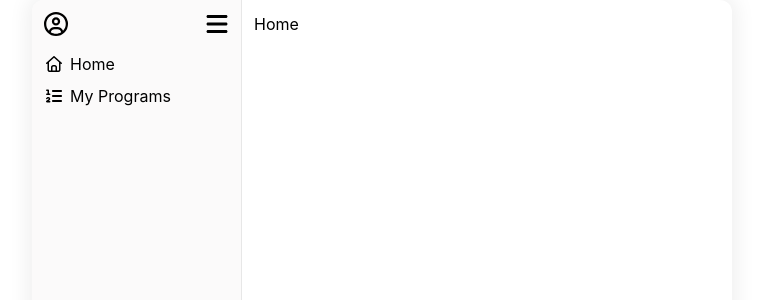
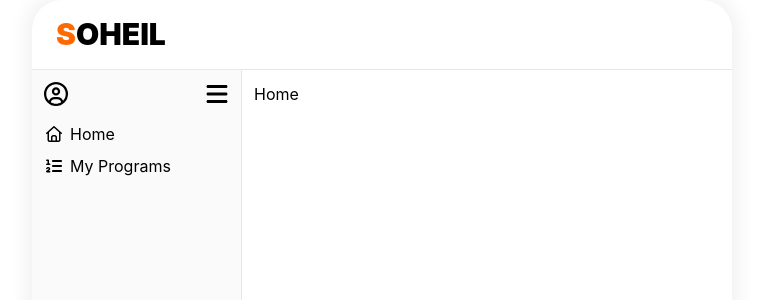
Before and after one commit to Arissj4/GymProg, a React (Vite) app in the folder front-end/: page / in a window 1280 px wide. Shown: the top 300 px of the page, without its empty margins (258-1021 px from the left). Built offline with nearby package versions, Linux system fonts and the light colour scheme.

Commit message:
[ADD] added tailwind fw

```diff
--- a/front-end/src/App.css
+++ b/front-end/src/App.css
@@ -1 +1,5 @@
 @import "tailwindcss";
+
+@theme {
+  --color-section-border-gray: #e7e7e7;
+}
--- a/front-end/src/App.tsx
+++ b/front-end/src/App.tsx
@@ -5,10 +5,19 @@ import UserExercisePrograms from './components/UserExercisePrograms'
 import Home from './components/Home'
 import Login from './components/Login'
 import Sidebar from './components/Sidebar'
+import type { User } from './model/User'
+import PageHeader from './components/PageHeader'
 
 
 function App() {
 
+  const testUser: User = {
+    id: 1,
+    name: 'Soheil',
+    email: "Soheil@gmail.com",
+    password: "password",
+    image: null,
+  }
 
   function handleNavigate(route: string): void{
     console.log(route);
@@ -16,8 +25,13 @@ function App() {
 
   return (
     <>
-      <div id="wrapper" className='rounded-xl'>
-        <Sidebar userFullName='Soheil Jamshidi' handleNavigate={handleNavigate}/>
+      <div id="wrapper" className='rounded-[30px]'>
+        <div>
+          <PageHeader user={testUser} handleNavigate={handleNavigate}/>
+        </div>
+
+        <div>
+          <Sidebar user={testUser} handleNavigate={handleNavigate}/>
           <BrowserRouter>
             <Routes>
               <Route index element={<Home />} />
@@ -26,6 +40,7 @@ function App() {
             </Routes>
           </BrowserRouter>
         </div>
+      </div>
     </>
   )
 }
--- a/front-end/src/components/Home.tsx
+++ b/front-end/src/components/Home.tsx
@@ -4,7 +4,7 @@ type Props = {}
 
 const Home = (props: Props) => {
   return (
-    <div id="home">
+    <div id="home" className='p-3'>
       Home
     </div>
   )
--- /dev/null
+++ b/front-end/src/components/PageHeader.tsx
@@ -0,0 +1,25 @@
+import React from 'react'
+import { getUserFullName, type User } from '../model/User'
+
+type Props = {
+  user: User,
+  handleNavigate: (route: string) => void,
+}
+
+const PageHeader = (props: Props) => {
+  return (
+    <div
+    id='page-header'
+    className='border-b border-solid border-section-border-gray px-6 py-3 h-15'
+    >
+      <span className='text-[30px] font-[1000] text-orange-500'>
+        {props.user?.name?.slice(0, 1).toUpperCase()}
+      </span>
+      <span className='text-[30px] font-[1000]'>
+      {props.user?.name?.slice(1).toUpperCase()}
+      </span>
+    </div>
+  )
+}
+
+export default PageHeader;
--- a/front-end/src/components/Sidebar.tsx
+++ b/front-end/src/components/Sidebar.tsx
@@ -5,11 +5,11 @@ import { faHouse, faCircleUser } from '@fortawesome/free-regular-svg-icons'
 import { faBars, faListOl } from "@fortawesome/free-solid-svg-icons"
 import type { IconProp } from '@fortawesome/fontawesome-svg-core'
 import { useNavigate } from 'react-router'
+import type { User } from '../model/User'
 
 
 type Props = {
-  userImage?: string | null,
-  userFullName: string;
+  user: User;
   handleNavigate: (route: string) => void;
 }
 
@@ -30,11 +30,11 @@ const Sidebar = (props: Props) => {
 
 
   return (
-    <div id="sidebar" className='border-r'>
+    <div id="sidebar" className='border-r border-section-border-gray p-3'>
       <ul id="sidebar-list">
         <div>
           <div>
-            {props.userImage ? (
+            {props.user.image ? (
               <img src='{props.userImage}'/>
             ) : (
               <FontAwesomeIcon icon={faCircleUser} />
--- a/front-end/src/index.scss
+++ b/front-end/src/index.scss
@@ -7,7 +7,7 @@
     background-color: $lightRootBackgroundColor;
 
     #wrapper{
-        @include costume-flex-box-container($wrap: wrap);
+        @include costume-flex-box-container($direction: column, $wrap: wrap);
         @include hidden-scrollbar();
         height: 100%;
         min-width: 360px;
@@ -15,19 +15,32 @@
         background-color: $lightWrapperBackgroundColor;
         box-shadow: #f0f0f0 0px 0px 20px 5px;
 
+
+        > div {
+            width: 100%;
+
+            #page-header{
+                @include costume-flex-box-container($align: center);
+                height: 100%;
+            }
+
             #sidebar{
                 @include costume-flex-box-container();
                 background-color: $lightSidebarBackgroundColor;
                 max-width: 30%;
                 min-width: 30%;;
                 height: 100%;
-            border-color: #e7e7e7;
-            padding: 12px 12px;
             }
 
             #home{
                 @include costume-flex-box-container();
-            padding: 12px 12px;
             }
         }
+
+
+        > div:last-child{
+            @include costume-flex-box-container();
         }
+
+    }
+}
--- /dev/null
+++ b/front-end/src/model/User.ts
@@ -0,0 +1,11 @@
+export interface User {
+    readonly id: number;
+    readonly name: string;
+    readonly email: string;
+    readonly password: string;
+    readonly image: string | null;
+}
+
+export function getUserFullName(user: User): string {
+    return user.name.slice(0, 1).toUpperCase() + user.name.slice(1);
+}
```
Lines whose indentation alone changed are shown as unchanged.
